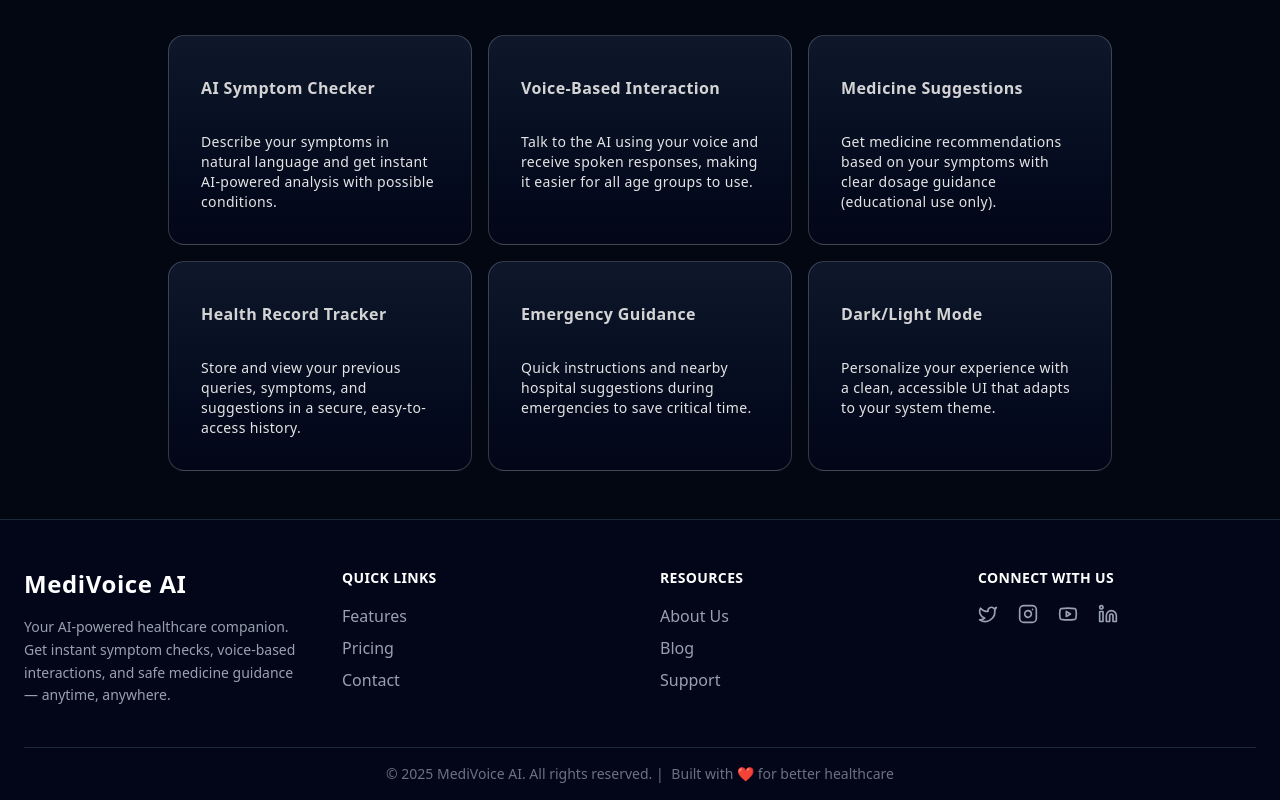
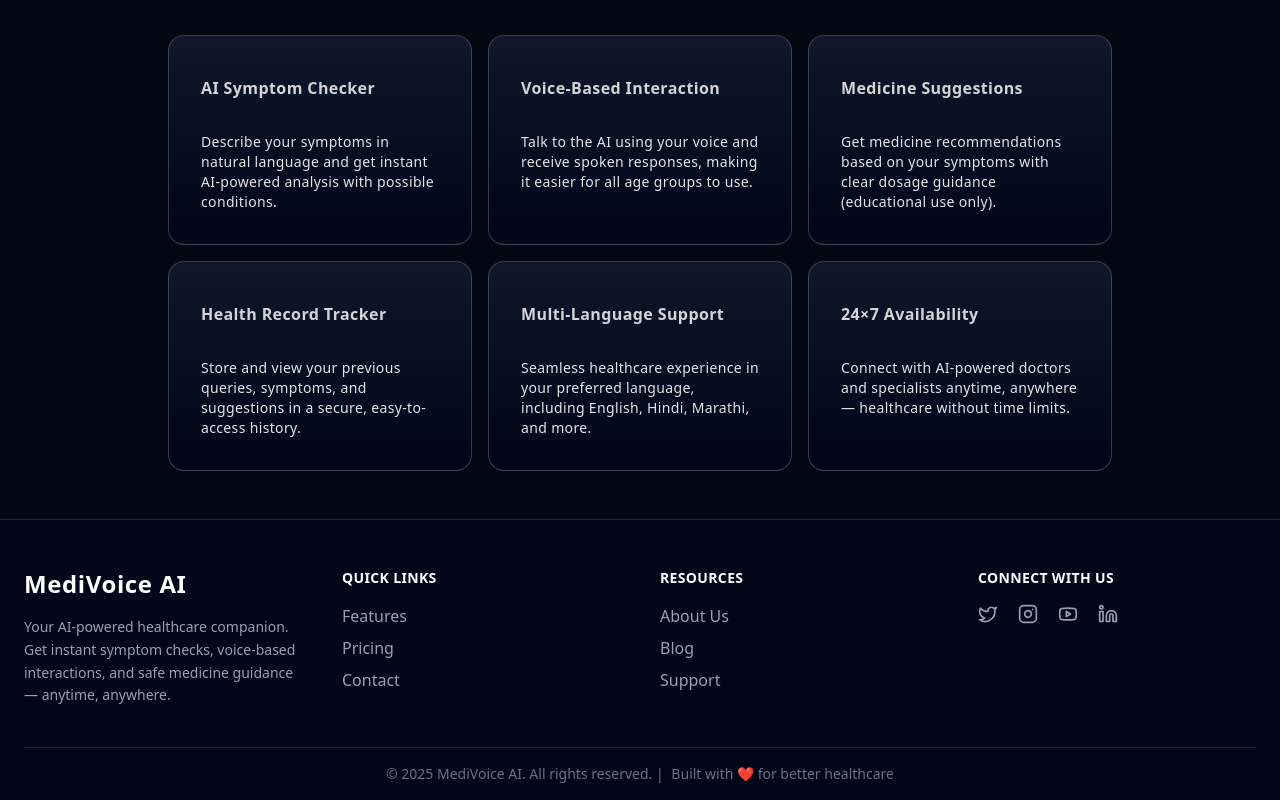
Before and after one commit to narayan4256k/MedVoice-AI-Healtcare-Agent, a Next.js app: page / in a window 1280 px wide. Shown: the part 1009-1809 px from the top of the page. Built offline with nearby package versions, Linux system fonts and the light colour scheme; no server answers.

Commit message:
changed features

```diff
--- a/app/_components/features.tsx
+++ b/app/_components/features.tsx
@@ -30,13 +30,13 @@ export const projects = [
       "Store and view your previous queries, symptoms, and suggestions in a secure, easy-to-access history.",
   },
   {
-    title: "Emergency Guidance",
+    title: "Multi-Language Support",
     description:
-      "Quick instructions and nearby hospital suggestions during emergencies to save critical time.",
+      "Seamless healthcare experience in your preferred language, including English, Hindi, Marathi, and more.",
   },
   {
-    title: "Dark/Light Mode",
+    title: "24×7 Availability",
     description:
-      "Personalize your experience with a clean, accessible UI that adapts to your system theme.",
+      "Connect with AI-powered doctors and specialists anytime, anywhere — healthcare without time limits.",
   },
 ];
```
